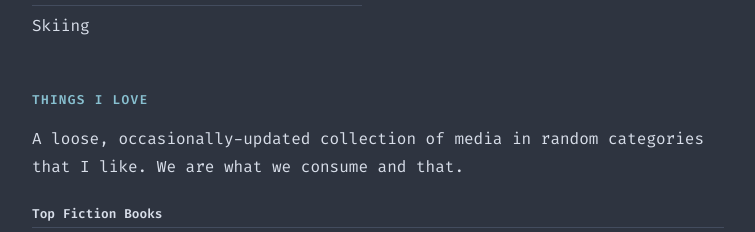
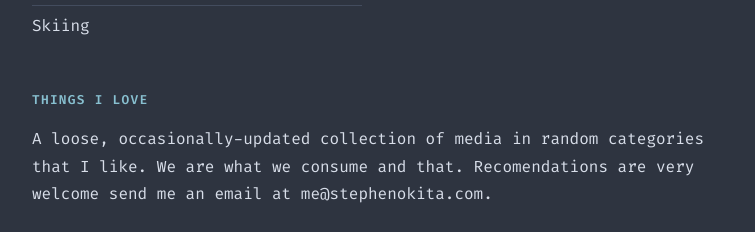
Before and after one commit to TheArctesian/stephenokita.com, a SvelteKit app: page /person in a window 1280 px wide. Shown: the part 1923-2155 px from the top of the page, without its empty margins (262-1017 px from the left). Built offline with nearby package versions, Linux system fonts and the light colour scheme; no server answers; some icons are missing.

Commit message:
send me email

```diff
--- a/src/routes/person/+page.svelte
+++ b/src/routes/person/+page.svelte
@@ -278,7 +278,7 @@
   <section class="section">
     <h2 class="section-label">Things I Love</h2>
     <p class="prose-text section-intro">
-      A loose, occasionally-updated collection of media in random categories that I like. We are what we consume and that.
+      A loose, occasionally-updated collection of media in random categories that I like. We are what we consume and that. Recomendations are very welcome send me an email at me@stephenokita.com.
     </p>
 
     {#each data.works as category}
```
